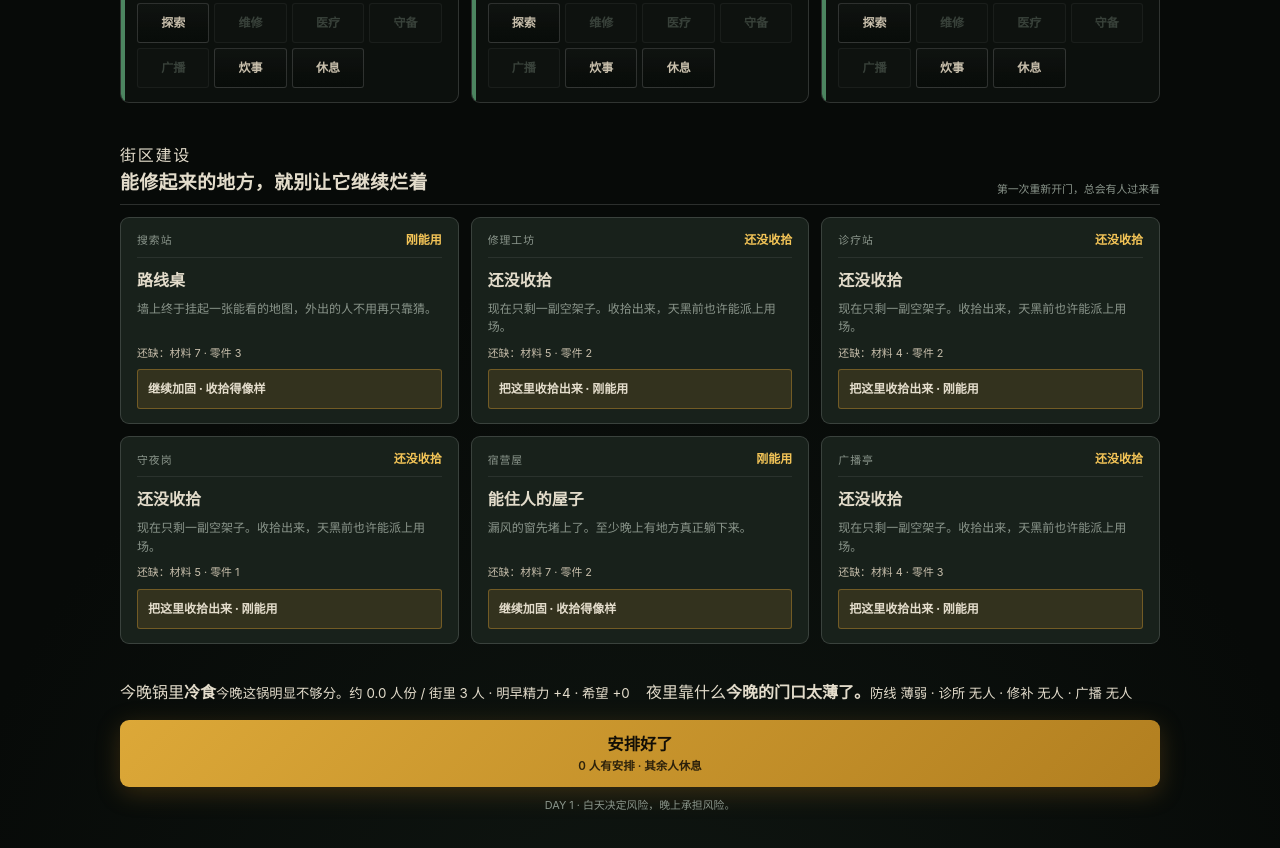
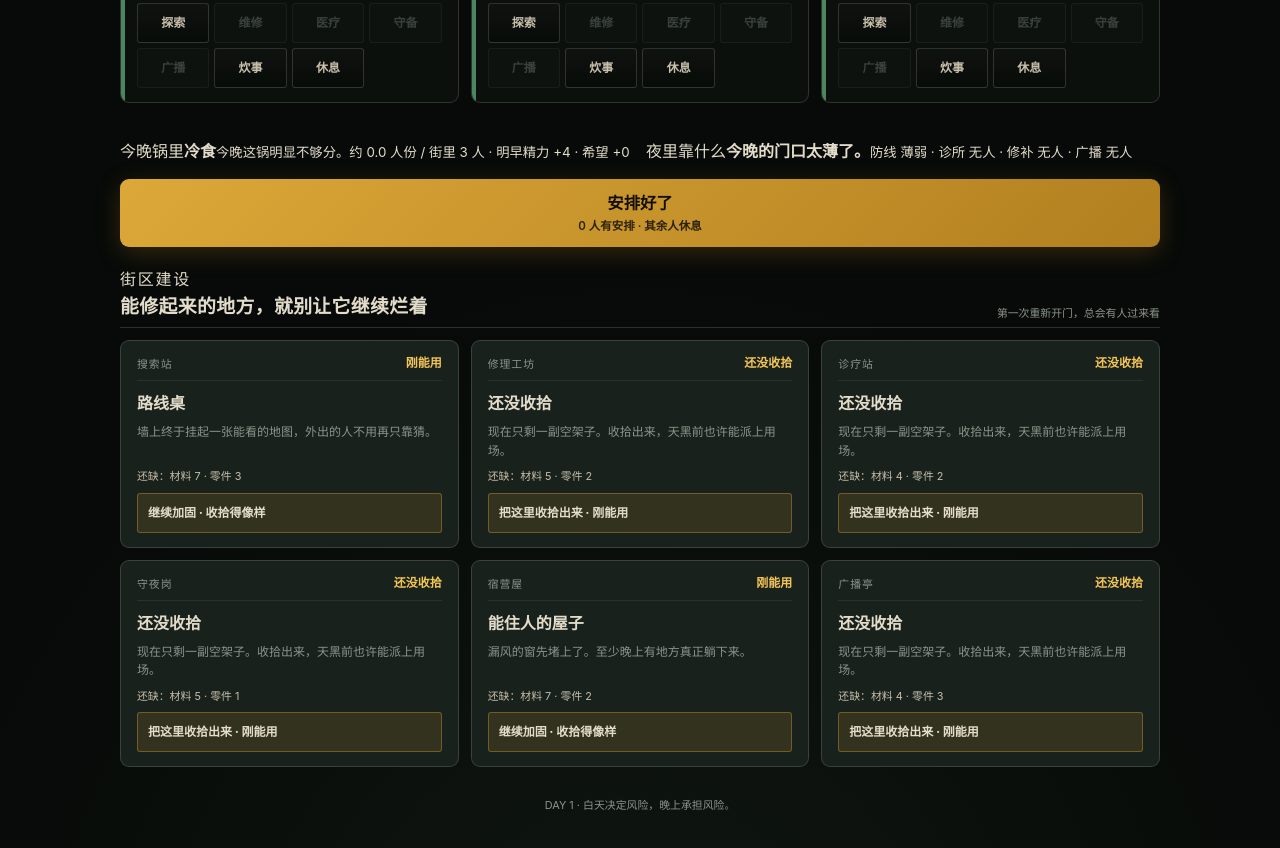
Before and after one commit to Lorenzo-Holmes/Ember-Street, a React (Vite) app: page / in a window 1280 px wide. Shown: the part 1100-1948 px from the top of the page. Built offline with nearby package versions, Linux system fonts and the light colour scheme.

Commit message:
fix(ux): shorten daily commitment path and type preparation copy

```diff
--- a/src/V060AppHotfix.tsx
+++ b/src/V060AppHotfix.tsx
@@ -52,7 +52,7 @@ const JOBS: Array<{ id: DayAssignment; label: string; note: string }> = [
 const CONDITION_LABEL: Record<SurvivorCondition, string> = {
   healthy: '健康', fatigued: '疲劳', minor: '轻伤', serious: '重伤', critical: '危重', missing: '失踪', dead: '死亡',
 };
-const SPECIALTY_LABEL: Record<string, string> = {
+export const SPECIALTY_LABEL: Record<string, string> = {
   search: '熟路',
   repair: '维修熟手',
   medical: '懂医',
@@ -67,21 +67,19 @@ const BUILDING_IDS = Object.keys(V060_BUILDINGS) as BuildingId[];
 const corePresent = (state: GameState) => state.survivors.filter((s) => s.condition !== 'dead' && s.condition !== 'missing').length;
 const population = (state: GameState) => corePresent(state) + state.civilianResidents;
 const mainLightLabel = (stage: number) => stage <= 0 ? '熄着' : stage === 1 ? '微亮' : stage === 2 ? '亮得很稳' : '照过街口';
-const buildingConditionLabel = (level: number) => BUILDING_CONDITION[Math.max(0, Math.min(3, level))];
-const mealCoverageLine = (coverage: number) => coverage >= 0.98
+export const buildingConditionLabel = (level: number) => BUILDING_CONDITION[Math.max(0, Math.min(3, level))];
+export const mealCoverageLine = (coverage: number) => coverage >= 0.98
   ? '今晚这锅能顾到所有人。'
   : coverage >= 0.8
     ? '今晚这锅能顾到大多数人。'
     : coverage >= 0.6
       ? '今晚会有人得少吃一点。'
       : '今晚这锅明显不够分。';
-const nightPreparationLine = (defense: number) => defense >= 70
+export const nightPreparationLine = (defense: '薄弱' | '一般' | '良好') => defense === '良好'
   ? '街口今晚看着还算稳。'
-  : defense >= 50
+  : defense === '一般'
     ? '门能撑，但夜里还得盯紧。'
-    : defense >= 35
-      ? '街口还有几个让人不放心的空当。'
-      : '今晚的门口太薄了。';
+    : '今晚的门口太薄了。';
 
 function initialRun(): GameState {
   const loaded = loadGame();
@@ -296,7 +294,7 @@ function DayScreen({ state, setState }: { state: GameState; setState: (state: Ga
       <ExpeditionStatus state={state} setState={setState}/>
       <CommunityPanel state={state} setState={setState}/>
       <SocialStatusPanel state={state} onCommit={(next) => commit(next, setState)}/>
-      {!state.dayState.assignmentsLocked && !reviewingDispatch && <><MissingPanel state={state} setState={setState}/><AssignmentPanel state={state} setState={setState}/><BuildingsPanel state={state} setState={setState}/></>}
+      {!state.dayState.assignmentsLocked && !reviewingDispatch && <><MissingPanel state={state} setState={setState}/><AssignmentPanel state={state} setState={setState}/></>}
       {!state.dayState.assignmentsLocked && reviewingDispatch && <section className="v6-section">
         <div className="v6-section__head"><div><span>天快黑了</span><h2>最后再看一眼，今天每个人去了哪里</h2></div><small>{dispatch.manuallyAssigned} 人有安排 · {dispatch.autoResting} 人留下休息</small></div>
         <div className="v6-survivors">{dispatch.entries.map((entry) => <article className={`v6-survivor ${entry.unavailable || entry.committed ? 'is-unavailable' : ''}`} key={entry.survivorId}>
@@ -307,11 +305,12 @@ function DayScreen({ state, setState }: { state: GameState; setState: (state: Ga
         <button className="v6-cta" onClick={lock}>就这么定了</button>
         <button className="v6-link" onClick={() => setReviewingDispatch(false)}>← 再改一遍</button>
       </section>}
-      <MemorialPanel state={state}/>
       {!reviewingDispatch && <section className="v6-preview"><div><span>今晚锅里</span><strong>{mealLabel(meal.quality)}</strong><small>{mealCoverageLine(meal.coverage)}</small><small>约 {meal.cookingCapacity.toFixed(1)} 人份 / 街里 {meal.residentCount} 人 · 明早精力 +{meal.energyRecovery} · 希望 {meal.hopeDelta >= 0 ? '+' : ''}{meal.hopeDelta}</small></div><div><span>夜里靠什么</span><strong>{nightPreparationLine(prep.defense)}</strong><small>防线 {prep.defense} · 诊所 {prep.medical} · 修补 {prep.repair} · 广播 {prep.radio}</small></div></section>}
       {!state.expeditionState.departed && !reviewingDispatch && (state.dayState.assignmentsLocked
         ? <button className="v6-cta" onClick={() => commit({ ...state, phase: 'dusk' }, setState)}>等天黑</button>
         : <button className="v6-cta" disabled={!available && !Object.keys(state.dayAssignments).length} onClick={() => setReviewingDispatch(true)}>安排好了 <small>{assigned} 人有安排 · 其余人休息</small></button>)}
+      {!state.dayState.assignmentsLocked && !reviewingDispatch && <BuildingsPanel state={state} setState={setState}/>}
+      <MemorialPanel state={state}/>
       <p className="v6-message">{state.lastMessage}</p>
     </main>
   );
```
